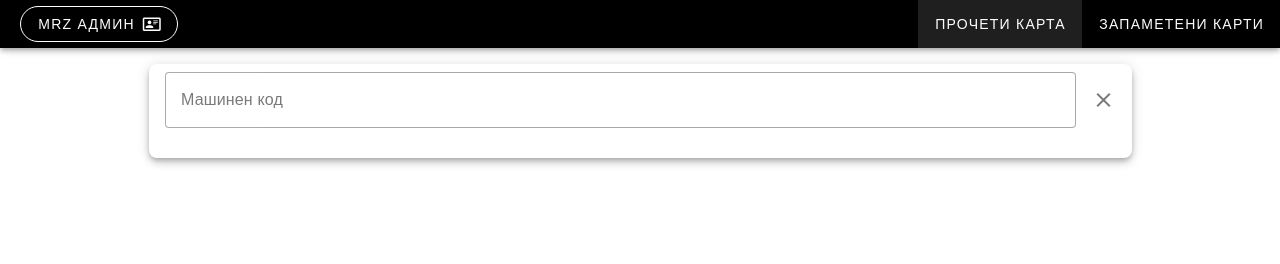
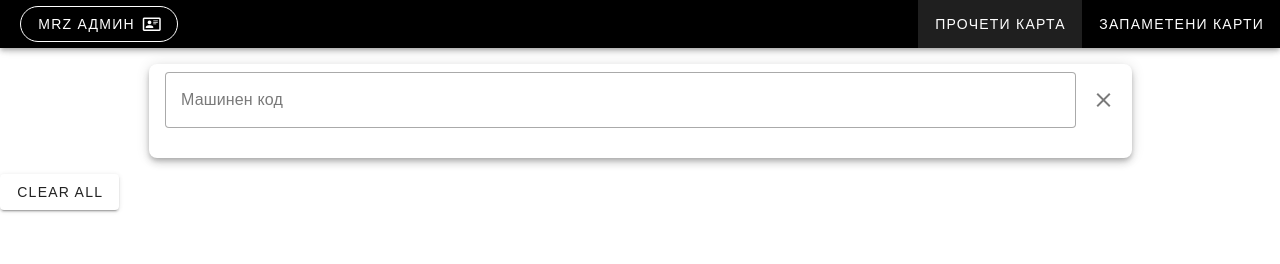
Before and after one commit to IsmailSalehCode/MRZ-Admin-Vault, a Vue app: page / in a window 1280 px wide. Shown: the top 264 px of the page. Built offline with nearby package versions, Linux system fonts and the light colour scheme.

Commit message:
DexieTestActions clearAllEntries

```diff
--- /dev/null
+++ b/src/components/DexieTestActions.vue
@@ -0,0 +1,16 @@
+<template>
+  <div>
+    <v-btn @click="clearAllEntries()">Clear all</v-btn>
+  </div>
+</template>
+<script>
+import { clearAllEntries } from "../dbController.js";
+export default {
+  methods: {
+    async clearAll() {
+      await clearAllEntries();
+    },
+  },
+};
+</script>
+<style lang=""></style>
--- a/src/dbController.js
+++ b/src/dbController.js
@@ -41,4 +41,15 @@ async function addEntry(entry) {
   }
 }
 
-export { addEntry };
+async function clearAllEntries() {
+  await db.mrzEntries
+    .clear()
+    .then(() => {
+      console.log("Data cleared successfully.");
+    })
+    .catch((error) => {
+      console.error("Failed to clear data:", error);
+    });
+}
+
+export { addEntry, clearAllEntries };
--- a/src/views/ViewReadMRZ.vue
+++ b/src/views/ViewReadMRZ.vue
@@ -1,7 +1,9 @@
 <template>
   <CardMRZReader />
+  <DexieTestActions />
 </template>
 
 <script setup>
 import CardMRZReader from "@/components/CardMRZReader.vue";
+import DexieTestActions from "@/components/DexieTestActions.vue";
 </script>
```
